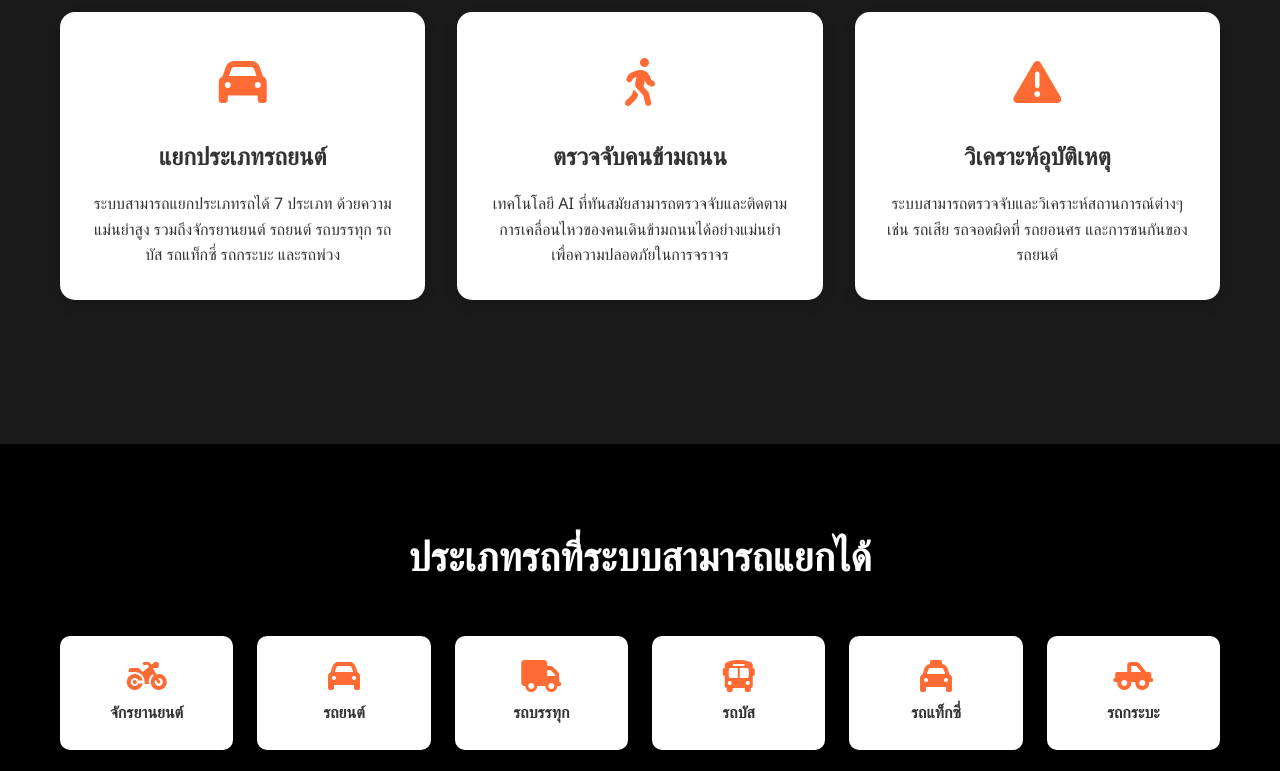
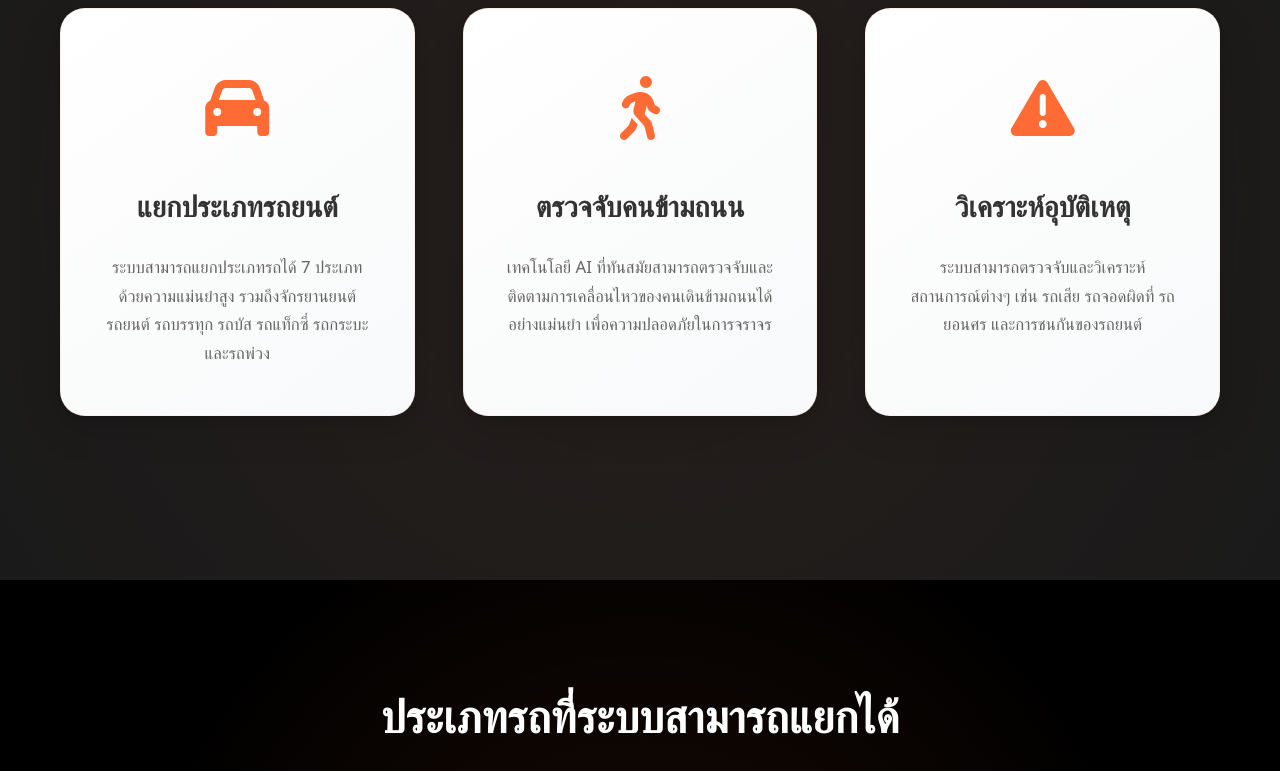
Before and after one commit to brender99/traffic-demo-comp3, a plain HTML site: page index.html in a window 1280 px wide. Shown: the part 980-1751 px from the top of the page. Drawn offline with Linux system fonts and the light colour scheme.

Commit message:
แก้ theme again

```diff
--- a/index.html
+++ b/index.html
@@ -146,80 +146,230 @@
 
         /* Features Section */
         .features {
-            padding: 80px 0;
+            padding: 100px 0;
             background: #1a1a1a;
+            position: relative;
+            overflow: hidden;
+        }
+
+        .features::before {
+            content: '';
+            position: absolute;
+            top: -50%;
+            left: -50%;
+            width: 200%;
+            height: 200%;
+            background: radial-gradient(circle, rgba(255, 107, 53, 0.05) 0%, transparent 50%);
+            animation: rotate 20s linear infinite;
+            pointer-events: none;
+        }
+
+        @keyframes rotate {
+            0% { transform: rotate(0deg); }
+            100% { transform: rotate(360deg); }
         }
 
         .section-title {
             text-align: center;
-            font-size: 2.5rem;
-            margin-bottom: 3rem;
+            font-size: 2.8rem;
+            margin-bottom: 1rem;
             color: #fff;
+            font-weight: 700;
+            position: relative;
+            z-index: 2;
+        }
+
+        .section-subtitle {
+            text-align: center;
+            font-size: 1.2rem;
+            color: rgba(255, 255, 255, 0.8);
+            margin-bottom: 4rem;
+            position: relative;
+            z-index: 2;
         }
 
         .features-grid {
             display: grid;
-            grid-template-columns: repeat(auto-fit, minmax(300px, 1fr));
-            gap: 2rem;
+            grid-template-columns: repeat(auto-fit, minmax(350px, 1fr));
+            gap: 3rem;
             margin-bottom: 4rem;
+            position: relative;
+            z-index: 2;
         }
 
         .feature-card {
-            background: white;
-            padding: 2rem;
-            border-radius: 15px;
-            box-shadow: 0 5px 15px rgba(0,0,0,0.1);
+            background: linear-gradient(145deg, #ffffff 0%, #f8f9fa 100%);
+            padding: 3rem 2.5rem;
+            border-radius: 25px;
+            box-shadow:
+                0 10px 40px rgba(0,0,0,0.15),
+                0 4px 12px rgba(0,0,0,0.1),
+                inset 0 1px 0 rgba(255,255,255,0.9);
             text-align: center;
-            transition: transform 0.3s, box-shadow 0.3s;
+            transition: all 0.4s cubic-bezier(0.175, 0.885, 0.32, 1.275);
+            position: relative;
+            overflow: hidden;
+            border: 1px solid rgba(255, 107, 53, 0.1);
+        }
+
+        .feature-card::before {
+            content: '';
+            position: absolute;
+            top: 0;
+            left: 0;
+            right: 0;
+            height: 4px;
+            background: linear-gradient(90deg, #ff6b35, #f7931e);
+            transform: scaleX(0);
+            transition: transform 0.3s ease;
+        }
+
+        .feature-card:hover::before {
+            transform: scaleX(1);
         }
 
         .feature-card:hover {
-            transform: translateY(-5px);
-            box-shadow: 0 15px 30px rgba(0,0,0,0.15);
+            transform: translateY(-10px) scale(1.02);
+            box-shadow:
+                0 25px 50px rgba(255, 107, 53, 0.2),
+                0 10px 20px rgba(0,0,0,0.15),
+                inset 0 1px 0 rgba(255,255,255,1);
+            border-color: rgba(255, 107, 53, 0.3);
         }
 
         .feature-icon {
-            font-size: 3rem;
+            font-size: 4rem;
             color: #ff6b35;
-            margin-bottom: 1rem;
+            margin-bottom: 1.5rem;
+            transition: all 0.3s ease;
+            display: inline-block;
+        }
+
+        .feature-card:hover .feature-icon {
+            color: #f7931e;
+            transform: scale(1.1) rotateY(360deg);
         }
 
         .feature-card h3 {
-            font-size: 1.5rem;
-            margin-bottom: 1rem;
+            font-size: 1.8rem;
+            margin-bottom: 1.5rem;
             color: #333;
+            font-weight: 600;
+            transition: color 0.3s ease;
+        }
+
+        .feature-card:hover h3 {
+            color: #ff6b35;
+        }
+
+        .feature-card p {
+            color: #666;
+            line-height: 1.7;
+            font-size: 1.05rem;
+            transition: color 0.3s ease;
+        }
+
+        .feature-card:hover p {
+            color: #555;
         }
 
         /* Vehicle Types */
         .vehicle-types {
-            padding: 80px 0;
+            padding: 100px 0;
             background: #000;
+            position: relative;
+        }
+
+        .vehicle-types::before {
+            content: '';
+            position: absolute;
+            top: 0;
+            left: 0;
+            right: 0;
+            bottom: 0;
+            background: radial-gradient(circle at center, rgba(255, 107, 53, 0.1) 0%, transparent 70%);
+            pointer-events: none;
         }
 
         .vehicle-grid {
             display: grid;
-            grid-template-columns: repeat(auto-fit, minmax(150px, 1fr));
-            gap: 1.5rem;
-            margin-top: 2rem;
+            grid-template-columns: repeat(3, 1fr);
+            grid-template-rows: repeat(3, 1fr);
+            gap: 2rem;
+            margin-top: 3rem;
+            max-width: 900px;
+            margin-left: auto;
+            margin-right: auto;
         }
 
         .vehicle-item {
-            background: white;
-            padding: 1.5rem;
-            border-radius: 10px;
+            background: linear-gradient(145deg, #ffffff 0%, #f8f9fa 100%);
+            padding: 2rem 1.5rem;
+            border-radius: 20px;
             text-align: center;
-            box-shadow: 0 3px 10px rgba(0,0,0,0.1);
-            transition: transform 0.3s;
+            box-shadow:
+                0 8px 32px rgba(0,0,0,0.1),
+                0 2px 8px rgba(0,0,0,0.05),
+                inset 0 1px 0 rgba(255,255,255,0.8);
+            transition: all 0.4s cubic-bezier(0.175, 0.885, 0.32, 1.275);
+            position: relative;
+            overflow: hidden;
+            border: 1px solid rgba(255, 107, 53, 0.1);
+        }
+
+        .vehicle-item::before {
+            content: '';
+            position: absolute;
+            top: 0;
+            left: -100%;
+            width: 100%;
+            height: 100%;
+            background: linear-gradient(90deg, transparent, rgba(255, 107, 53, 0.1), transparent);
+            transition: left 0.6s;
+        }
+
+        .vehicle-item:hover::before {
+            left: 100%;
         }
 
         .vehicle-item:hover {
-            transform: scale(1.05);
+            transform: translateY(-8px) scale(1.02);
+            box-shadow:
+                0 20px 40px rgba(255, 107, 53, 0.2),
+                0 8px 16px rgba(0,0,0,0.1),
+                inset 0 1px 0 rgba(255,255,255,0.9);
+            border-color: rgba(255, 107, 53, 0.3);
         }
 
         .vehicle-item i {
-            font-size: 2rem;
+            font-size: 2.5rem;
             color: #ff6b35;
-            margin-bottom: 0.5rem;
+            margin-bottom: 1rem;
+            transition: all 0.3s ease;
+            display: block;
+        }
+
+        .vehicle-item:hover i {
+            color: #f7931e;
+            transform: scale(1.1);
+        }
+
+        .vehicle-item h4 {
+            font-size: 1.1rem;
+            font-weight: 600;
+            color: #333;
+            margin: 0;
+            transition: color 0.3s ease;
+        }
+
+        .vehicle-item:hover h4 {
+            color: #ff6b35;
+        }
+
+        /* Special positioning for 7 items in 3x3 grid */
+        .vehicle-item:nth-child(7) {
+            grid-column: 2;
+            grid-row: 3;
         }
 
         /* System Flow */
```
